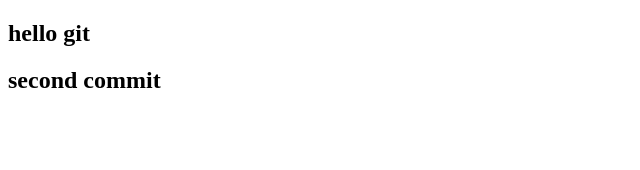
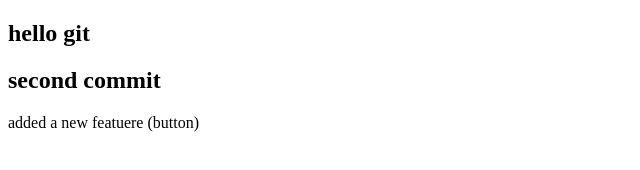
Before and after one commit to Swapnil7720/git, a plain HTML site: page index.html in a window 1280 px wide. Shown: the whole page, without its empty margins (0-640 px from the left). Drawn offline with Linux system fonts and the light colour scheme.

```diff
--- a/index.html
+++ b/index.html
@@ -1,4 +1,5 @@
-<!DOCTYPE html>
+ <!DOCTYPE html>
+
 <html lang="en">
 <head>
     <meta charset="UTF-8">
@@ -10,5 +11,7 @@
     <h2>hello git</h2>
 
     <h2>second commit</h2>
+
+    <p>added a new featuere   (button)</p>
 </body>
 </html>
```
